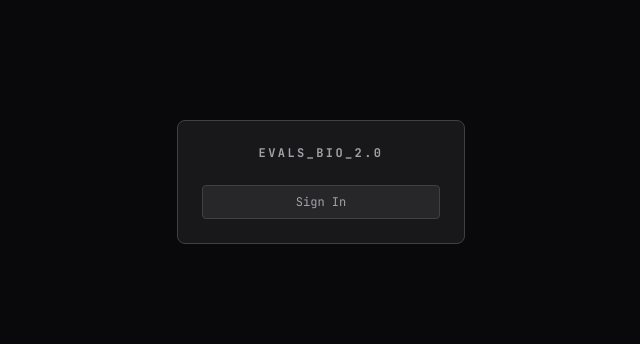
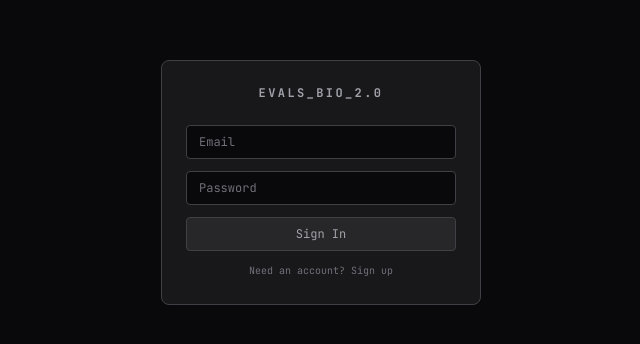
Before and after one commit to alfredoandere/evaluations_dashboard, a React (Vite) app: page / in a window 1280 px wide. Shown: the part 218-562 px from the top of the page, without its empty margins (319-959 px from the left). Built offline with nearby package versions, Linux system fonts and the light colour scheme; no server answers.

Commit message:
Updated package.json

```diff
--- a/package.json
+++ b/package.json
@@ -10,7 +10,7 @@
     "preview": "vite preview"
   },
   "dependencies": {
-    "@auth0/auth0-react": "^2.14.0",
+    "@supabase/supabase-js": "^2.95.3",
     "react": "^19.2.0",
     "react-dom": "^19.2.0",
     "react-router-dom": "^7.13.0"
--- a/src/App.tsx
+++ b/src/App.tsx
@@ -1,15 +1,14 @@
-import { useAuth0 } from '@auth0/auth0-react';
 import { BrowserRouter, Routes, Route } from 'react-router-dom';
+import { useAuth } from './contexts/AuthContext';
 import DashboardPage from './pages/DashboardPage';
 import GuidePage from './pages/GuidePage';
+import AuthPage from './pages/AuthPage';
 
-// Whitelisted email domains — add more as needed
 const ALLOWED_DOMAINS = ['latchbio.com', 'openai.com'];
 
 function App() {
-  const { isAuthenticated, isLoading, user, loginWithRedirect, logout, error } = useAuth0();
+  const { user, isLoading, signOut } = useAuth();
 
-  // Loading state (Auth0 SDK initializing or processing callback)
   if (isLoading) {
     return (
       <div className="h-screen w-screen bg-background flex items-center justify-center">
@@ -21,47 +20,11 @@ function App() {
     );
   }
 
-  // Auth0 error
-  if (error) {
-    return (
-      <div className="h-screen w-screen bg-background flex items-center justify-center">
-        <div className="bg-surface border border-border rounded-lg p-6 w-80 text-center">
-          <h2 className="text-xs font-mono font-bold tracking-[0.2em] text-text-muted mb-4">
-            AUTHENTICATION ERROR
-          </h2>
-          <p className="text-sm text-red-400 mb-4">{error.message}</p>
-          <button
-            onClick={() => loginWithRedirect()}
-            className="w-full mt-2 px-4 py-2 bg-surfaceHighlight border border-border text-text-muted font-mono text-xs rounded hover:bg-surface hover:text-text-main transition-colors"
-          >
-            Try Again
-          </button>
-        </div>
-      </div>
-    );
+  if (!user) {
+    return <AuthPage />;
   }
 
-  // Not authenticated — show login prompt
-  if (!isAuthenticated) {
-    return (
-      <div className="h-screen w-screen bg-background flex items-center justify-center">
-        <div className="bg-surface border border-border rounded-lg p-6 w-72 text-center">
-          <h2 className="text-xs font-mono font-bold tracking-[0.2em] text-text-muted mb-6">
-            EVALS_BIO_2.0
-          </h2>
-          <button
-            onClick={() => loginWithRedirect()}
-            className="w-full px-4 py-2 bg-surfaceHighlight border border-border text-text-muted font-mono text-xs rounded hover:bg-surface hover:text-text-main transition-colors"
-          >
-            Sign In
-          </button>
-        </div>
-      </div>
-    );
-  }
-
-  // Check email domain whitelist
-  const userEmail = user?.email || '';
+  const userEmail = user.email || '';
   const userDomain = userEmail.split('@')[1]?.toLowerCase();
   const isAllowedDomain = ALLOWED_DOMAINS.includes(userDomain);
 
@@ -79,7 +42,7 @@ function App() {
             Only accounts from whitelisted domains can access this dashboard.
           </p>
           <button
-            onClick={() => logout({ logoutParams: { returnTo: window.location.origin } })}
+            onClick={() => signOut()}
             className="w-full px-4 py-2 bg-surfaceHighlight border border-border text-text-muted font-mono text-xs rounded hover:bg-surface hover:text-text-main transition-colors"
           >
             Sign Out
--- /dev/null
+++ b/src/contexts/AuthContext.tsx
@@ -0,0 +1,61 @@
+import { createContext, useContext, useState, useEffect, type ReactNode } from 'react';
+import type { User, Session } from '@supabase/supabase-js';
+import { supabase } from '../lib/supabase';
+
+interface AuthContextType {
+  user: User | null;
+  session: Session | null;
+  isLoading: boolean;
+  signIn: (email: string, password: string) => Promise<{ error: string | null }>;
+  signUp: (email: string, password: string) => Promise<{ error: string | null }>;
+  signOut: () => Promise<void>;
+}
+
+const AuthContext = createContext<AuthContextType | undefined>(undefined);
+
+export function AuthProvider({ children }: { children: ReactNode }) {
+  const [user, setUser] = useState<User | null>(null);
+  const [session, setSession] = useState<Session | null>(null);
+  const [isLoading, setIsLoading] = useState(true);
+
+  useEffect(() => {
+    supabase.auth.getSession().then(({ data: { session: s } }) => {
+      setSession(s);
+      setUser(s?.user ?? null);
+      setIsLoading(false);
+    });
+
+    const { data: { subscription } } = supabase.auth.onAuthStateChange((_event, s) => {
+      setSession(s);
+      setUser(s?.user ?? null);
+    });
+
+    return () => subscription.unsubscribe();
+  }, []);
+
+  const signIn = async (email: string, password: string) => {
+    const { error } = await supabase.auth.signInWithPassword({ email, password });
+    return { error: error?.message ?? null };
+  };
+
+  const signUp = async (email: string, password: string) => {
+    const { error } = await supabase.auth.signUp({ email, password });
+    return { error: error?.message ?? null };
+  };
+
+  const signOut = async () => {
+    await supabase.auth.signOut();
+  };
+
+  return (
+    <AuthContext.Provider value={{ user, session, isLoading, signIn, signUp, signOut }}>
+      {children}
+    </AuthContext.Provider>
+  );
+}
+
+export function useAuth() {
+  const context = useContext(AuthContext);
+  if (!context) throw new Error('useAuth must be used within AuthProvider');
+  return context;
+}
--- /dev/null
+++ b/src/lib/supabase.ts
@@ -0,0 +1,6 @@
+import { createClient } from '@supabase/supabase-js';
+
+const supabaseUrl = import.meta.env.VITE_SUPABASE_URL;
+const supabaseAnonKey = import.meta.env.VITE_SUPABASE_ANON_KEY;
+
+export const supabase = createClient(supabaseUrl, supabaseAnonKey);
--- a/src/main.tsx
+++ b/src/main.tsx
@@ -1,22 +1,13 @@
 import { StrictMode } from 'react'
 import { createRoot } from 'react-dom/client'
-import { Auth0Provider } from '@auth0/auth0-react'
+import { AuthProvider } from './contexts/AuthContext'
 import './index.css'
 import App from './App.tsx'
 
-const domain = import.meta.env.VITE_AUTH0_DOMAIN || 'latchai.us.auth0.com';
-const clientId = import.meta.env.VITE_AUTH0_CLIENT_ID || 'GFZXQNrHS1DZ9TYws7Xg1NXF7m6Ku4V7';
-
 createRoot(document.getElementById('root')!).render(
   <StrictMode>
-    <Auth0Provider
-      domain={domain}
-      clientId={clientId}
-      authorizationParams={{
-        redirect_uri: window.location.origin,
-      }}
-    >
+    <AuthProvider>
       <App />
-    </Auth0Provider>
+    </AuthProvider>
   </StrictMode>,
 )
--- /dev/null
+++ b/src/pages/AuthPage.tsx
@@ -0,0 +1,104 @@
+import { useState } from 'react';
+import { useAuth } from '../contexts/AuthContext';
+
+function AuthPage() {
+  const { signIn, signUp } = useAuth();
+  const [mode, setMode] = useState<'signin' | 'signup'>('signin');
+  const [email, setEmail] = useState('');
+  const [password, setPassword] = useState('');
+  const [error, setError] = useState<string | null>(null);
+  const [loading, setLoading] = useState(false);
+  const [signupSuccess, setSignupSuccess] = useState(false);
+
+  const handleSubmit = async (e: React.FormEvent) => {
+    e.preventDefault();
+    setError(null);
+    setLoading(true);
+
+    if (mode === 'signin') {
+      const result = await signIn(email, password);
+      if (result.error) setError(result.error);
+    } else {
+      const result = await signUp(email, password);
+      if (result.error) {
+        setError(result.error);
+      } else {
+        setSignupSuccess(true);
+      }
+    }
+
+    setLoading(false);
+  };
+
+  if (signupSuccess) {
+    return (
+      <div className="h-screen w-screen bg-background flex items-center justify-center">
+        <div className="bg-surface border border-border rounded-lg p-6 w-80 text-center">
+          <h2 className="text-xs font-mono font-bold tracking-[0.2em] text-text-muted mb-4">
+            ACCOUNT CREATED
+          </h2>
+          <p className="text-sm text-text-muted mb-4">
+            You can now sign in with your credentials.
+          </p>
+          <button
+            onClick={() => { setSignupSuccess(false); setMode('signin'); setPassword(''); }}
+            className="w-full px-4 py-2 bg-surfaceHighlight border border-border text-text-muted font-mono text-xs rounded hover:bg-surface hover:text-text-main transition-colors"
+          >
+            Sign In
+          </button>
+        </div>
+      </div>
+    );
+  }
+
+  return (
+    <div className="h-screen w-screen bg-background flex items-center justify-center">
+      <div className="bg-surface border border-border rounded-lg p-6 w-80">
+        <h2 className="text-xs font-mono font-bold tracking-[0.2em] text-text-muted mb-6 text-center">
+          EVALS_BIO_2.0
+        </h2>
+
+        <form onSubmit={handleSubmit} className="space-y-3">
+          <input
+            type="email"
+            placeholder="Email"
+            value={email}
+            onChange={(e) => setEmail(e.target.value)}
+            required
+            className="w-full px-3 py-2 bg-background border border-border rounded text-text-main font-mono text-xs placeholder:text-text-dim focus:outline-none focus:border-primary transition-colors"
+          />
+          <input
+            type="password"
+            placeholder="Password"
+            value={password}
+            onChange={(e) => setPassword(e.target.value)}
+            required
+            minLength={6}
+            className="w-full px-3 py-2 bg-background border border-border rounded text-text-main font-mono text-xs placeholder:text-text-dim focus:outline-none focus:border-primary transition-colors"
+          />
+
+          {error && (
+            <p className="text-xs text-red-400 font-mono">{error}</p>
+          )}
+
+          <button
+            type="submit"
+            disabled={loading}
+            className="w-full px-4 py-2 bg-surfaceHighlight border border-border text-text-muted font-mono text-xs rounded hover:bg-surface hover:text-text-main transition-colors disabled:opacity-50"
+          >
+            {loading ? '...' : mode === 'signin' ? 'Sign In' : 'Create Account'}
+          </button>
+        </form>
+
+        <button
+          onClick={() => { setMode(mode === 'signin' ? 'signup' : 'signin'); setError(null); }}
+          className="w-full mt-3 text-[10px] font-mono text-text-dim hover:text-text-muted transition-colors text-center"
+        >
+          {mode === 'signin' ? 'Need an account? Sign up' : 'Already have an account? Sign in'}
+        </button>
+      </div>
+    </div>
+  );
+}
+
+export default AuthPage;
```
Also changed, not shown: 1 other file (tests, documents, lock files or other folders).
